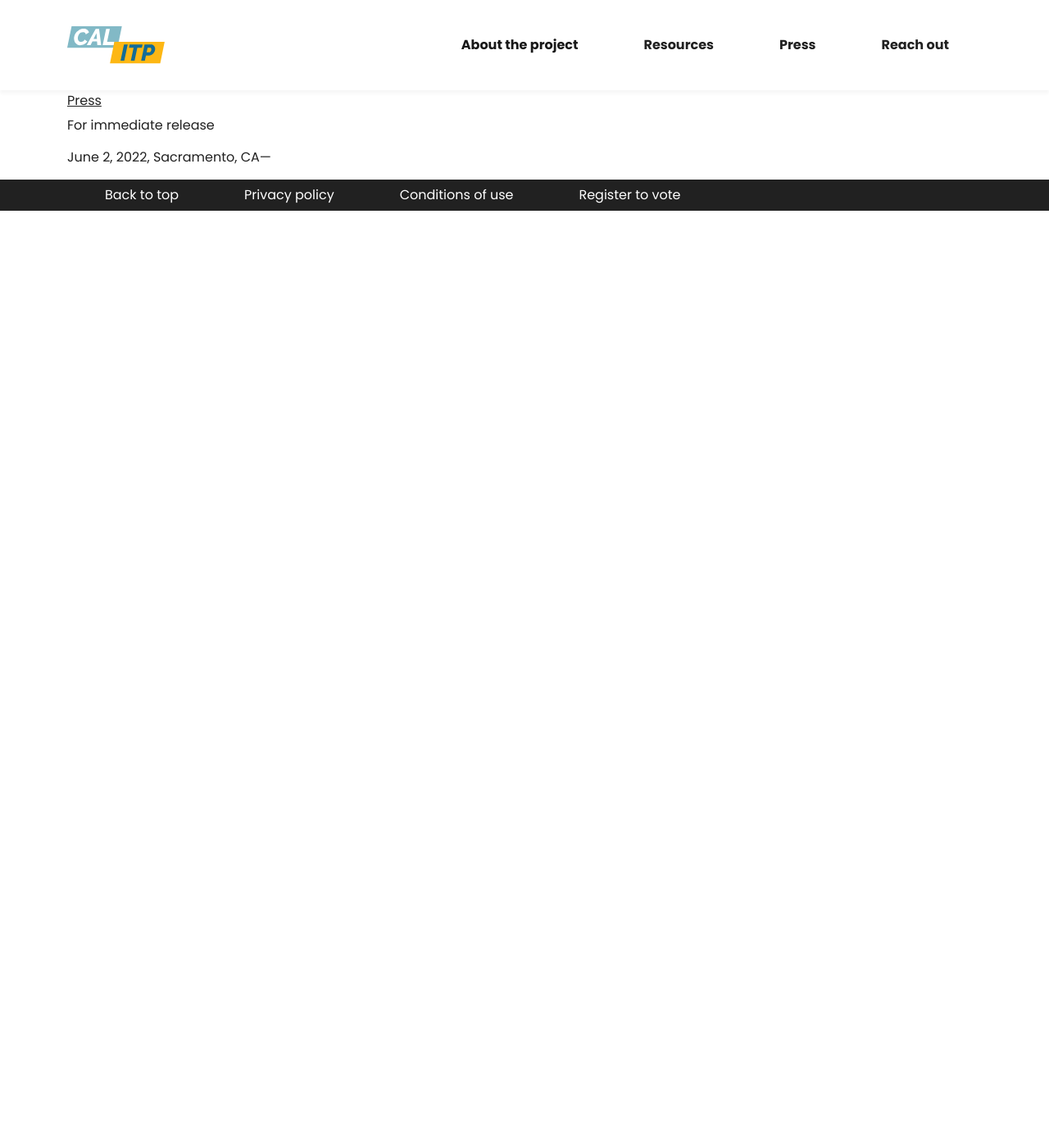
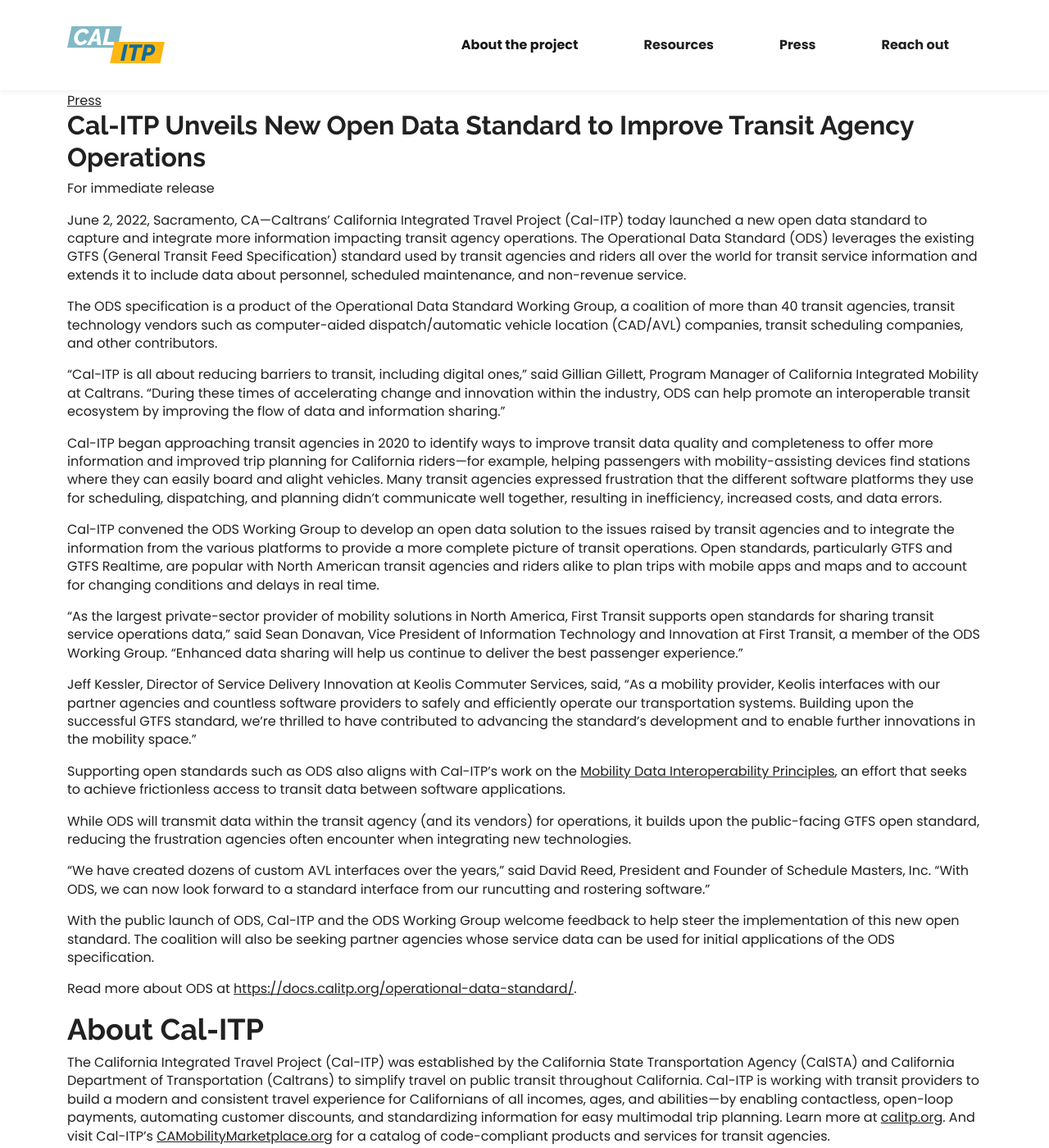
Before and after one commit to cal-itp/calitp.org, a Jekyll site: the page built from src/_press/cal-itp-announces-ods.md, in a window 1280 px wide and 1400 px high. Shown: the whole window at 82% size. Built offline with Jekyll 4.4.1, drawn with Linux system fonts in a browser that asks for light colours; some of the changed text lies outside the part shown.

Commit message:
chore(press): add ODS press release content

```diff
--- a/src/_press/cal-itp-announces-ods.md
+++ b/src/_press/cal-itp-announces-ods.md
@@ -1,7 +1,78 @@
 ---
-date: 2022-06-02
+date: "2022-06-02T17:00:00-07:00"
 title: Cal-ITP Unveils New Open Data Standard to Improve Transit Agency Operations
-link: Cal-ITP.Open.Data.Standard.Improve.Transit.Agency.Operations.pdf
+heading: Cal-ITP Unveils New Open Data Standard to Improve Transit Agency Operations
+intro: |-
+  Caltrans’ California Integrated Travel Project (Cal-ITP) today launched a new open data standard to capture and integrate
+  more information impacting transit agency operations. The Operational Data Standard (ODS) leverages the existing GTFS
+  (General Transit Feed Specification) standard used by transit agencies and riders all over the world for transit service
+  information and extends it to include data about personnel, scheduled maintenance, and non-revenue service.
 tags:
   - GTFS
 ---
+
+The ODS specification is a product of the Operational Data Standard Working Group, a coalition of more than 40 transit
+agencies, transit technology vendors such as computer-aided dispatch/automatic vehicle location (CAD/AVL) companies, transit
+scheduling companies, and other contributors.
+
+“Cal-ITP is all about reducing barriers to transit, including digital ones,” said Gillian Gillett, Program Manager of
+California Integrated Mobility at Caltrans. “During these times of accelerating change and innovation within the industry,
+ODS can help promote an interoperable transit ecosystem by improving the flow of data and information sharing.”
+
+Cal-ITP began approaching transit agencies in 2020 to identify ways to improve transit data quality and completeness to offer
+more information and improved trip planning for California riders—for example, helping passengers with mobility-assisting
+devices find stations where they can easily board and alight vehicles. Many transit agencies expressed frustration that the
+different software platforms they use for scheduling, dispatching, and planning didn’t communicate well together, resulting in
+inefficiency, increased costs, and data errors.
+
+Cal-ITP convened the ODS Working Group to develop an open data solution to the issues raised by transit agencies and to
+integrate the information from the various platforms to provide a more complete picture of transit operations. Open standards,
+particularly GTFS and GTFS Realtime, are popular with North American transit agencies and riders alike to plan trips with
+mobile apps and maps and to account for changing conditions and delays in real time.
+
+“As the largest private-sector provider of mobility solutions in North America, First Transit supports open standards for
+sharing transit service operations data,” said Sean Donavan, Vice President of Information Technology and Innovation at First
+Transit, a member of the ODS Working Group. “Enhanced data sharing will help us continue to deliver the best passenger
+experience.”
+
+Jeff Kessler, Director of Service Delivery Innovation at Keolis Commuter Services, said, “As a mobility provider, Keolis
+interfaces with our partner agencies and countless software providers to safely and efficiently operate our transportation
+systems. Building upon the successful GTFS standard, we’re thrilled to have contributed to advancing the standard’s development
+and to enable further innovations in the mobility space.”
+
+Supporting open standards such as ODS also aligns with Cal-ITP’s work on the
+[Mobility Data Interoperability Principles](https://interoperablemobility.org/), an effort that seeks to achieve frictionless
+access to transit data between software applications.
+
+While ODS will transmit data within the transit agency (and its vendors) for operations, it builds upon the public-facing GTFS
+open standard, reducing the frustration agencies often encounter when integrating new technologies.
+
+“We have created dozens of custom AVL interfaces over the years,” said David Reed, President and Founder of Schedule Masters,
+Inc. “With ODS, we can now look forward to a standard interface from our runcutting and rostering software.”
+
+With the public launch of ODS, Cal-ITP and the ODS Working Group welcome feedback to help steer the implementation of this new
+open standard. The coalition will also be seeking partner agencies whose service data can be used for initial applications of
+the ODS specification.
+
+Read more about ODS at <https://docs.calitp.org/operational-data-standard/>.
+
+## About Cal-ITP
+
+The California Integrated Travel Project (Cal-ITP) was established by the California State Transportation Agency (CalSTA) and
+California Department of Transportation (Caltrans) to simplify travel on public transit throughout California. Cal-ITP is
+working with transit providers to build a modern and consistent travel experience for Californians of all incomes, ages, and
+abilities—by enabling contactless, open-loop payments, automating customer discounts, and standardizing
+information for easy multimodal trip planning. Learn more at [calitp.org](https://calitp.org). And visit Cal-ITP's
+[CAMobilityMarketplace.org](https://camobilitymarketplace.org) for a catalog of code-compliant products and services for
+transit agencies.
+
+## About the Operational Data Standard Working Group
+
+The Operational Data Standard working group was convened by Cal-ITP as part of its goal to provide complete, accurate, and
+up-to-date transit data to customers and respective agencies. Working group members include major transit agencies across the
+United States and many of the largest transit software companies in North America. Visit <https://docs.calitp.org/operational-data-standard/about/working-group>
+for a full list of members.
+
+## Questions? In need of free support?
+
+For additional information, please email [hello@calitp.org](mailto:hello@calitp.org?subject=Attn: Scott Frazier) Attn: Scott Frazier.
```
